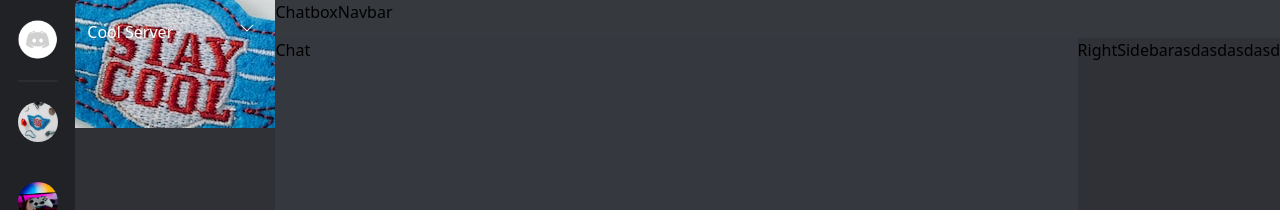
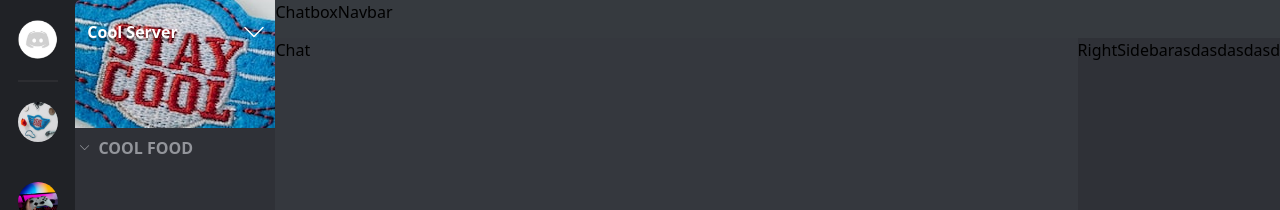
Before and after one commit to luvie23/Discord-Frontend, a React (Create React App) app in the folder discord/: page / in a window 1280 px wide. Shown: the top 210 px of the page. Built offline with nearby package versions, Linux system fonts and the light colour scheme.

Commit message:
working on channels

```diff
--- /dev/null
+++ b/discord/src/components/Channel.js
@@ -0,0 +1,12 @@
+import React from "react";
+import { BsChevronDown } from "react-icons/bs"
+
+const Channel = (props) =>{
+    return (
+        <div className="text-[#93959B] flex items-center gap-2 ml-1 font-bold">
+           <BsChevronDown size='0.7rem'/> {props.name.toUpperCase()}
+        </div>
+    )
+}
+
+export default Channel
--- a/discord/src/components/Main.js
+++ b/discord/src/components/Main.js
@@ -6,7 +6,7 @@ const Main = (props) => {
     let server = props.server
     return (
         <div className="flex w-full h-full">
-            <MainSidebar name={server.name} image={server.image}/>
+            <MainSidebar name={server.name} image={server.image} channels={server.channels}/>
             <Chatbox/>
         </div>
     )
--- a/discord/src/components/MainSidebar.js
+++ b/discord/src/components/MainSidebar.js
@@ -1,13 +1,18 @@
 import React from "react";
 import { BsChevronDown } from "react-icons/bs"
+import Channel from './Channel'
 
 const MainSidebar = (props) => {
     let bgImg = props.image
     return (
         <div className='h-full w-60 bg-[#2F3137] rounded-tl-md flex flex-col'>
             <div className="h-32 rounded-tl-md" style={{backgroundImage: `url(${bgImg})`, backgroundPosition: 'center'}}>
-                <div className="py-5 px-3 flex content-center gap-16 text-white">{props.name} <BsChevronDown className="w-5"/></div>
-
+                <div className="py-5 pl-3 flex content-center gap-16 text-white font-bold [text-shadow:_0_3px_0_rgb(0_0_0_/_40%)]">{props.name} <BsChevronDown size='1.5rem'/></div>
+            </div>
+            <div className="mt-2">
+                {props.channels.map(channel => (
+                    <Channel key={channel.name} name={channel.name.toUpperCase()}/>
+                ))}
             </div>
 
         </div>
```
